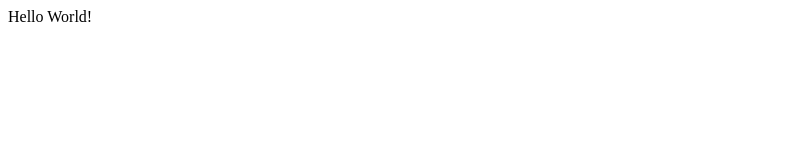
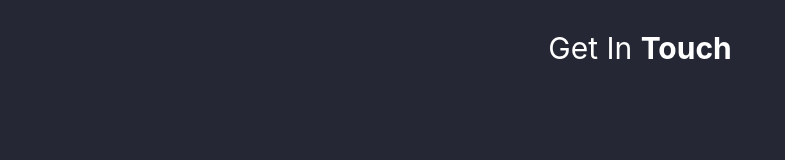
Before and after one commit to Tokioshi/Portfolio, a plain HTML site: page dev-tokioshy/index.html in a window 1280 px wide. Shown: the whole page, without its empty margins (0-785 px from the left). Drawn offline with Linux system fonts and the light colour scheme.

Commit message:
dev-tokioshy

```diff
--- a/index.html
+++ b/dev-tokioshy/index.html
@@ -3,9 +3,12 @@
 <head>
     <meta charset="UTF-8">
     <meta name="viewport" content="width=device-width, initial-scale=1.0">
+    <link rel="stylesheet" href="style.css">
     <title>Portofolio</title>
 </head>
-<body>
-    Hello World!
+<body class="container">
+    <div class="contact" id="contact">
+        <p class="title">Get In <strong>Touch</strong></p>
+    </div>
 </body>
 </html>
--- /dev/null
+++ b/dev-tokioshy/style.scss
@@ -0,0 +1,10 @@
+.container {
+    background-color: #252734;
+}
+
+.title {
+    font-family: "Inter", sans-serif;
+    text-align: center;
+    font-size: 30px;
+    color: white;
+}
```
Also changed, not shown: dev-tokioshy/font.css (added), dev-tokioshy/style.css (added), 1 other file.
